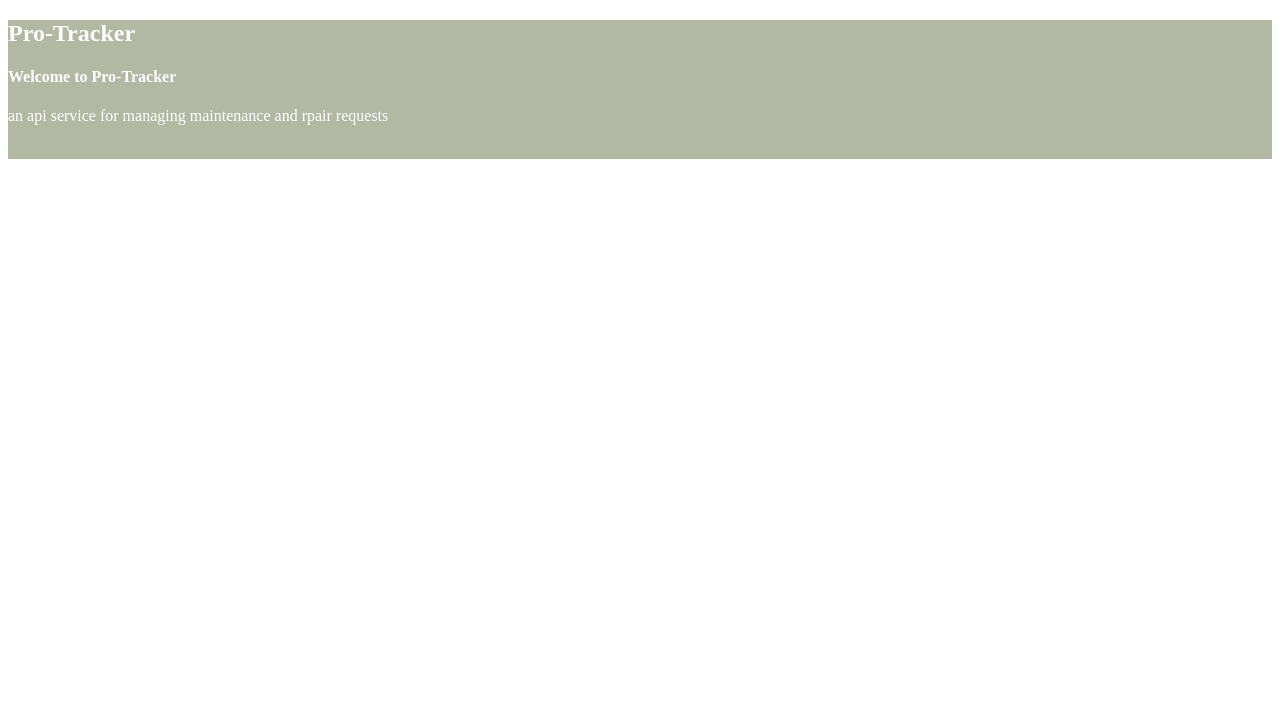
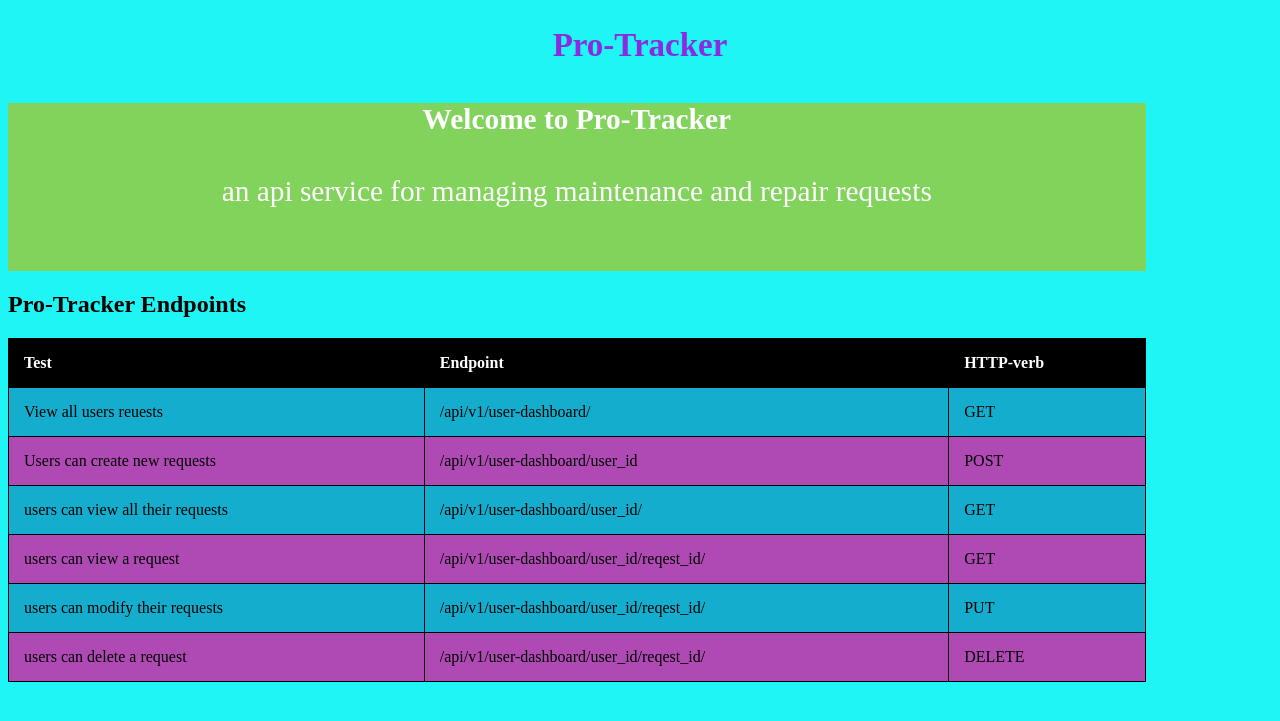
Before and after one commit to lawrenceChege/Pro-Tracker-v1, a Flask app: template app/templates/home.html in a window 1280 px wide. Shown: the top 721 px of the page. Run offline with Flask 2, Linux system fonts and the light colour scheme; the template is opened without the code that fills it, so the values that code supplies are empty.

Commit message:
update html.html

```diff
--- a/app/templates/home.html
+++ b/app/templates/home.html
@@ -1,5 +1,6 @@
 <!DOCTYPE html>
 <html>
+
 <head>
     <meta charset="utf-8" />
     <meta http-equiv="X-UA-Compatible" content="IE=edge">
@@ -8,13 +9,116 @@
     <link rel="stylesheet" type="text/css" media="screen" href="#" />
     <script src="#"></script>
 </head>
+<style>
+    body {
+        background-color: rgba(11, 245, 245, 0.918);
+    }
+
+    table {
+        width: 90%;
+    }
+
+    table,
+    th,
+    td {
+        border: 1px solid black;
+        border-collapse: collapse;
+    }
+
+    th,
+    td {
+        padding: 15px;
+        text-align: left;
+    }
+
+    table tr:nth-child(even) {
+        background-color: rgba(18, 155, 197, 0.801);
+    }
+
+    table tr:nth-child(odd) {
+        background-color: rgba(219, 23, 160, 0.767);
+    }
+
+    table th {
+        background-color: black;
+        color: white;
+    }
+
+    .juu {
+        background-color: rgba(178, 196, 22, 0.678);
+        color: white;
+        margin: o;
+        width: 90%;
+        left: 50px;
+        text-align: center;
+        font-family: 'Times New Roman', Times, serif;
+        font-size: 22pt;
+    }
+    .chini{
+        padding: 20px;
+        left: 50px;
+        text-align: center;
+    }
+    header{
+        font-size: 22px;
+        color: blueviolet;
+        text-align: center;
+
+    }
+</style>
+
 <body>
-        <div style="background-color:rgba(80, 95, 45, 0.438); color:white;">
-            <h2> Pro-Tracker</h2>
-            <h4> Welcome to Pro-Tracker</h4>
-            <p> an api service for managing maintenance and rpair requests</p>
-            <br>
-        </div>
+    <header>
+        <h2> Pro-Tracker</h2>
+    </header>
+    <div class="juu">
+        <h4> Welcome to Pro-Tracker</h4>
+        <p> an api service for managing maintenance and repair requests</p>
+        <br>
+    </div>
+    <div>
+        <h2> Pro-Tracker Endpoints </h2>
+
+        <table class="chini">
+            <tr>
+                <th>Test</th>
+                <th>Endpoint</th>
+                <th>HTTP-verb</th>
+            </tr>
+            <tr>
+                <td>View all users reuests </td>
+                <td>/api/v1/user-dashboard/</td>
+                <td>GET</td>
+            </tr>
+            <tr>
+                <td>Users can create new requests</td>
+                <td>/api/v1/user-dashboard/user_id</td>
+                <td>POST</td>
+            </tr>
+            <tr>
+                <td>users can view all their requests</td>
+                <td>/api/v1/user-dashboard/user_id/</td>
+                <td>GET</td>
+            </tr>
+            <tr>
+                <td>users can view a request</td>
+                <td>/api/v1/user-dashboard/user_id/reqest_id/</td>
+                <td>GET</td>
+            </tr>
+            <tr>
+                <td>users can modify their requests</td>
+                <td>/api/v1/user-dashboard/user_id/reqest_id/</td>
+                <td>PUT</td>
+            </tr>
+            <tr>
+                <td>users can delete a request </td>
+                <td>/api/v1/user-dashboard/user_id/reqest_id/</td>
+                <td>DELETE</td>
+            </tr>
+        </table>
+    </div>
+
 
 </body>
+
 </html>
```
